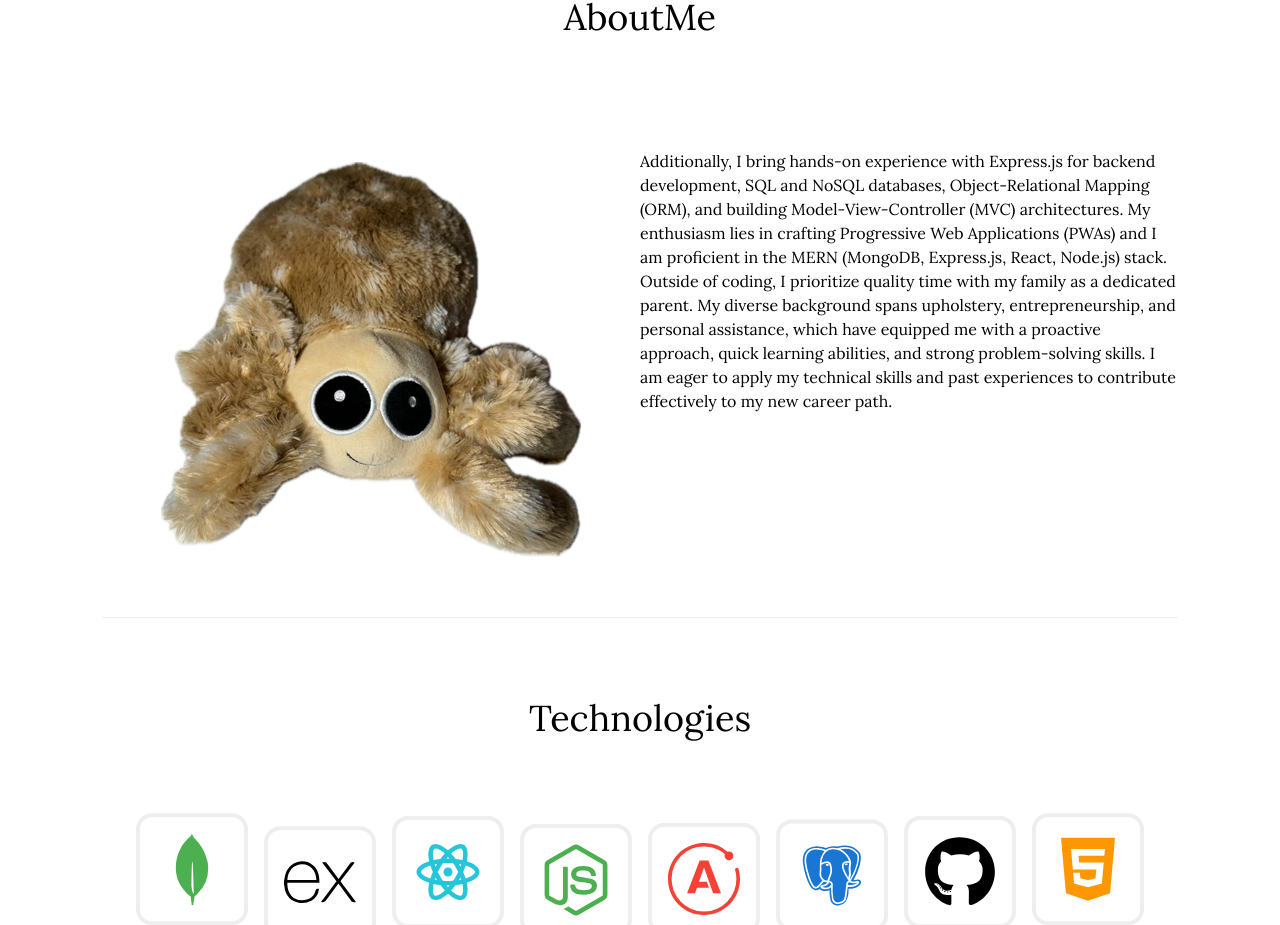
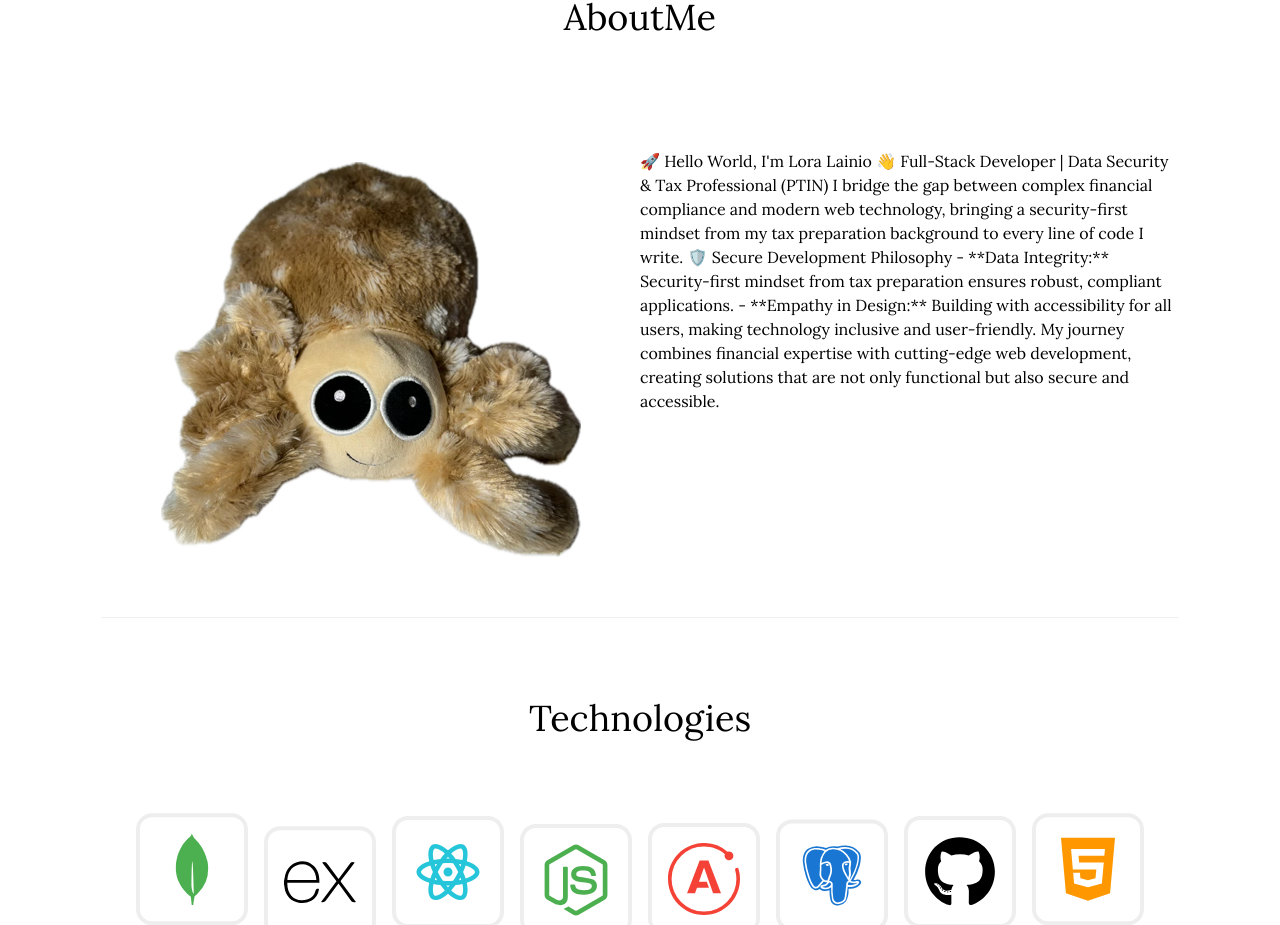
Before and after one commit to L-Lainio/ljlainio-react-vite, a React (Vite) app: page / in a window 1280 px wide. Shown: the part 839-1764 px from the top of the page. Built offline with nearby package versions, Linux system fonts and the light colour scheme; a web font is replaced by a local one.

Commit message:
Update bio in About section and README, add .nvmrc for Node 22

```diff
--- a/src/constants/index.js
+++ b/src/constants/index.js
@@ -5,9 +5,18 @@ import project3 from "../assets/projects/project3.jpg";
 
 export const HERO_CONTENT = `Hello! I'm Lora, a dedicated mother who recently transitioned into the tech industry. I successfully completed a rigorous full stack coding bootcamp with the University of Central Florida, gaining proficient skills in web development. Beyond coding, I prioritize quality time with my family. My diverse background in upholstery, entrepreneurship, and personal assistance has honed my initiative, fast-learning abilities, and problem-solving skills. I'm enthusiastic about applying my tech skills and past experiences to make a meaningful impact in my new career path.`;
 
-export const ABOUT_TEXT = `Additionally, I bring hands-on experience with Express.js for backend development, SQL and NoSQL databases, Object-Relational Mapping (ORM), and building Model-View-Controller (MVC) architectures. My enthusiasm lies in crafting Progressive Web Applications (PWAs) and I am proficient in the MERN (MongoDB, Express.js, React, Node.js) stack.
+export const ABOUT_TEXT = `🚀 Hello World, I'm Lora Lainio 👋
 
-Outside of coding, I prioritize quality time with my family as a dedicated parent. My diverse background spans upholstery, entrepreneurship, and personal assistance, which have equipped me with a proactive approach, quick learning abilities, and strong problem-solving skills. I am eager to apply my technical skills and past experiences to contribute effectively to my new career path.`;
+Full-Stack Developer | Data Security & Tax Professional (PTIN)
+
+I bridge the gap between complex financial compliance and modern web technology, bringing a security-first mindset from my tax preparation background to every line of code I write.
+
+🛡️ Secure Development Philosophy
+
+- **Data Integrity:** Security-first mindset from tax preparation ensures robust, compliant applications.
+- **Empathy in Design:** Building with accessibility for all users, making technology inclusive and user-friendly.
+
+My journey combines financial expertise with cutting-edge web development, creating solutions that are not only functional but also secure and accessible.`;
 
 export const EXPERIENCES = [
     {
```
Also changed, not shown: 2 other files (tests, documents, lock files or other folders).
